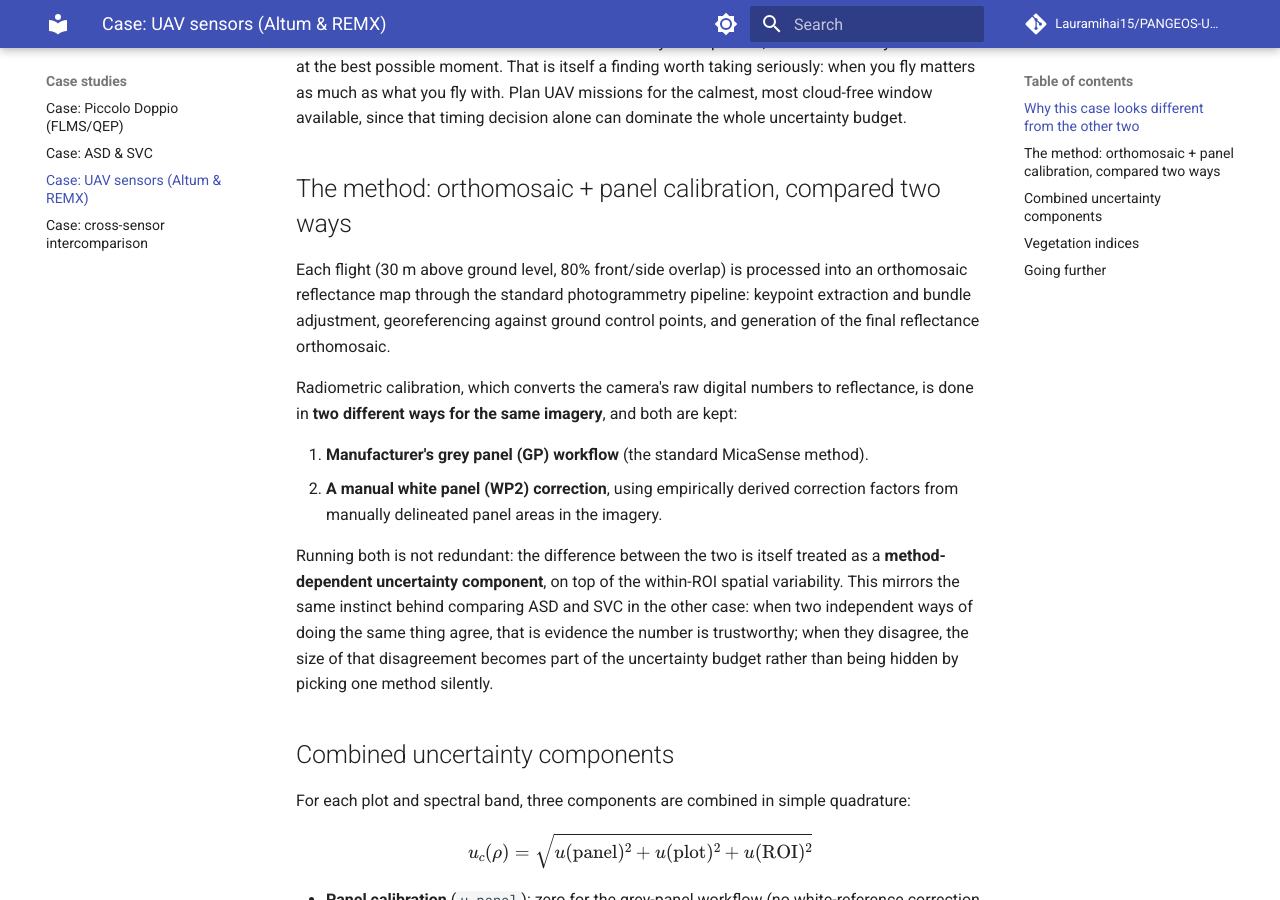
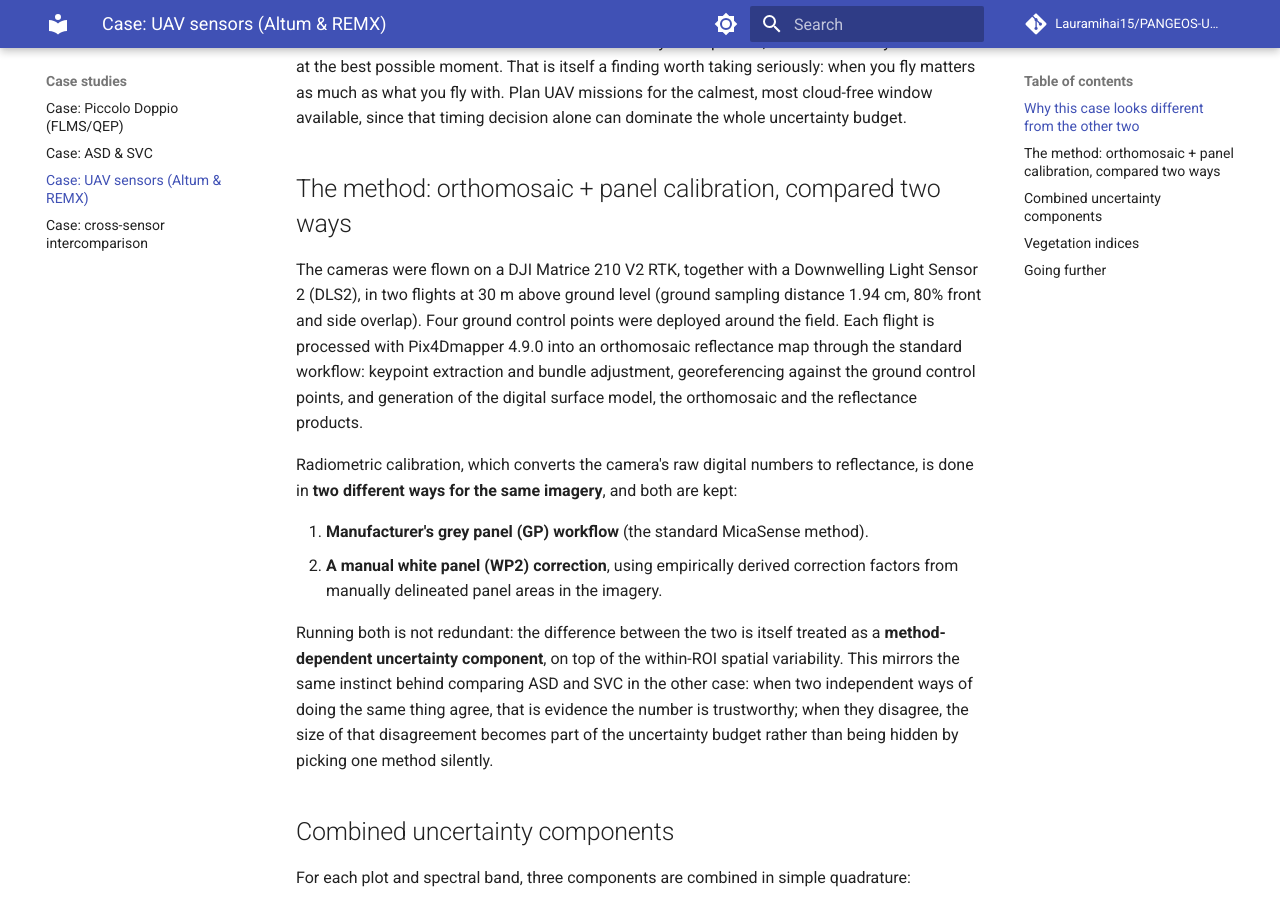
Before and after one commit to Lauramihai15/PANGEOS-UncertaintyPropagation, an MkDocs documentation site: the page built from docs/case-uav.md, in a window 1280 px wide and 900 px high, scrolled down 706 px. Built offline with MkDocs 1.6.1 and Material for MkDocs 9.7.7, drawn with Linux system fonts in a browser that asks for light colours; comment, search, counter and statistics services are not loaded; some of the changed text lies outside the part shown.

Commit message:
Describe how the UAV data were obtained (from the paper)

```diff
--- a/docs/case-uav.md
+++ b/docs/case-uav.md
@@ -31,10 +31,14 @@ uncertainty budget.
 
 ## The method: orthomosaic + panel calibration, compared two ways
 
-Each flight (30 m above ground level, 80% front/side overlap) is processed
-into an orthomosaic reflectance map through the standard photogrammetry
-pipeline: keypoint extraction and bundle adjustment, georeferencing against
-ground control points, and generation of the final reflectance orthomosaic.
+The cameras were flown on a DJI Matrice 210 V2 RTK, together with a Downwelling
+Light Sensor 2 (DLS2), in two flights at 30 m above ground level (ground
+sampling distance 1.94 cm, 80% front and side overlap). Four ground control
+points were deployed around the field. Each flight is processed with
+Pix4Dmapper 4.9.0 into an orthomosaic reflectance map through the standard
+workflow: keypoint extraction and bundle adjustment, georeferencing against the
+ground control points, and generation of the digital surface model, the
+orthomosaic and the reflectance products.
 
 Radiometric calibration, which converts the camera's raw digital numbers to
 reflectance, is done in **two different ways for the same imagery**, and both
@@ -97,6 +101,10 @@ available band is used instead, and the resulting spectral mismatch is
 treated as an additional, acknowledged source of uncertainty for that
 index, not silently absorbed into the result.
 
+The uncertainty of the indices is propagated with a first-order Taylor expansion
+for each of the two reference panels (GP and WP2), and the two results are combined
+in quadrature (Eq. 5 of the paper).
+
 TRY IT YOURSELF:
 
 The second part of [`CaseEx3_Altum-REMX_UncProp.ipynb`](https://github.com/Lauramihai15/PANGEOS-UncertaintyPropagation/blob/main/notebooks/CaseEx3_Altum-REMX_UncProp.ipynb)
```
Also changed, not shown: 1 other file.
